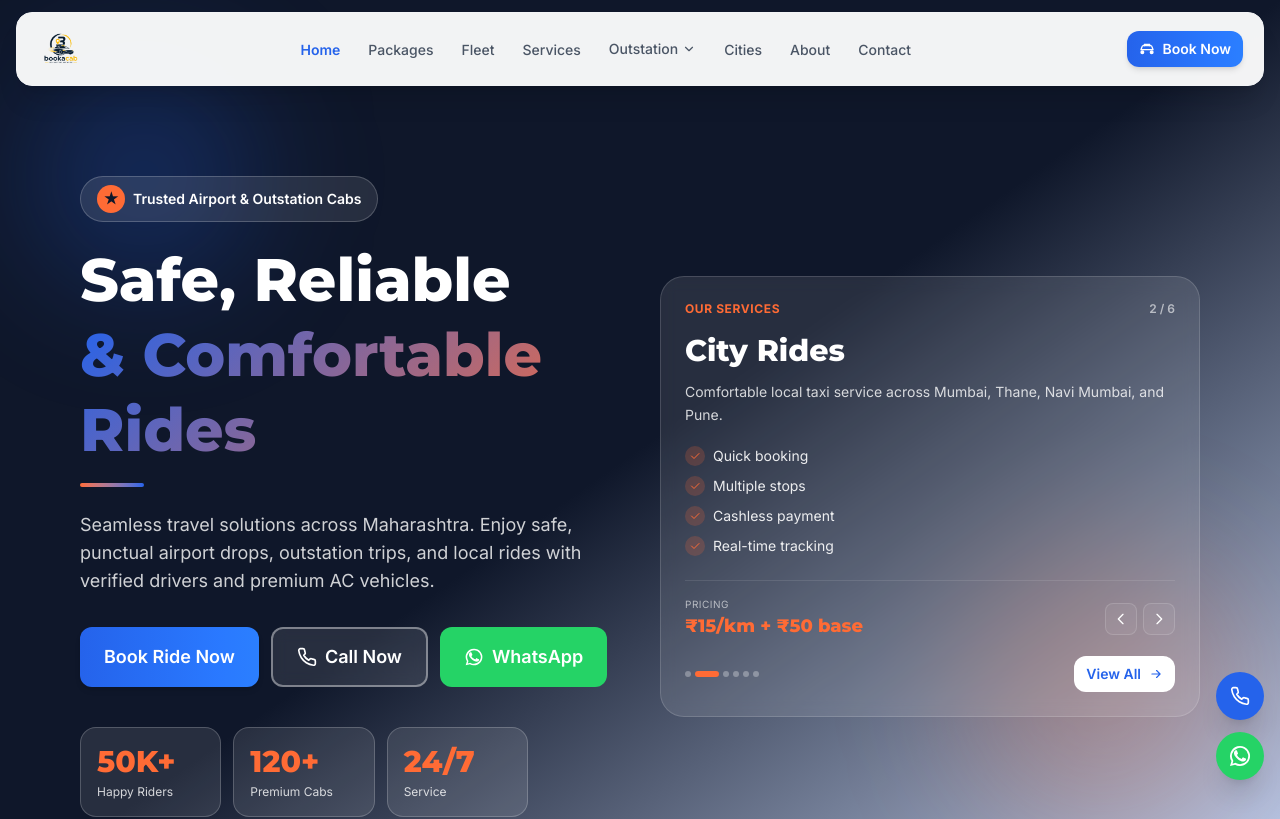
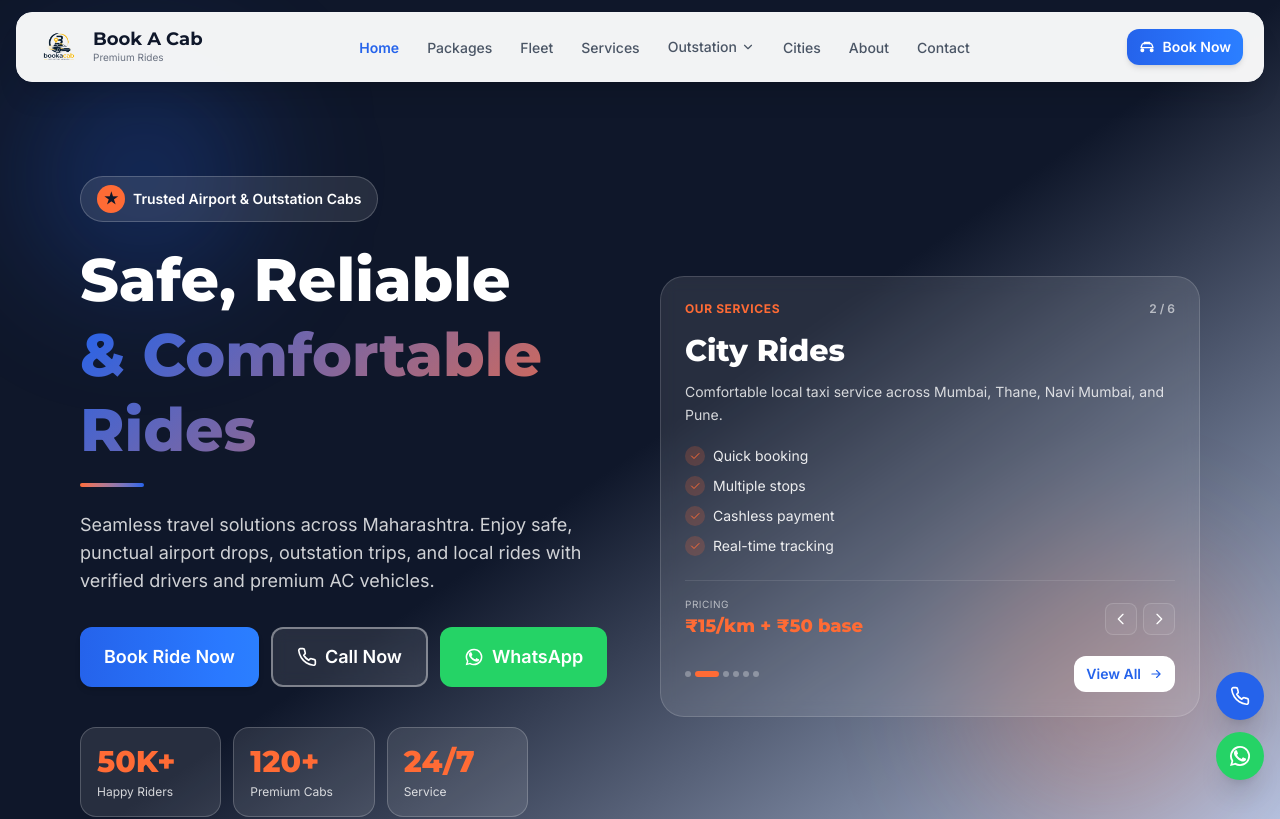
Before and after one commit to vrushabh-digraje/Swaraj-Travel, a Next.js app: page / in a window 1280 px wide. Shown: the top 819 px of the page. Built offline with nearby package versions, Linux system fonts and the light colour scheme.

Commit message:
style: display logo image and brand name text together in header and footer

```diff
--- a/src/components/footer.tsx
+++ b/src/components/footer.tsx
@@ -23,8 +23,9 @@ export function Footer() {
     <footer className="bg-navy text-white">
       <div className="mx-auto grid max-w-6xl gap-10 px-4 py-16 md:grid-cols-4">
         <div>
-          <div className="mb-4">
-            <img src="/logo.png" alt="Book A Cab Logo" className="h-12 w-auto object-contain brightness-0 invert" />
+          <div className="mb-4 flex items-center gap-3">
+            <img src="/logo.png" alt="Book A Cab Logo" className="h-10 w-auto object-contain brightness-0 invert" />
+            <strong className="font-display text-lg">{SITE.name}</strong>
           </div>
           <p className="text-sm text-gray-400">
             Your trusted partner for comfortable and safe travel across
--- a/src/components/header.tsx
+++ b/src/components/header.tsx
@@ -50,7 +50,15 @@ export function Header() {
         >
           <div className="flex items-center justify-between px-3 py-2 md:px-5 md:py-3">
             <Link href="/" className="flex items-center gap-2 md:gap-3">
-              <img src="/logo.png" alt="Book A Cab Logo" className="h-10 w-auto md:h-12 object-contain" />
+              <img src="/logo.png" alt="Book A Cab Logo" className="h-9 w-auto md:h-11 object-contain" />
+              <span>
+                <span className="block font-display text-sm font-bold leading-none text-navy md:text-lg">
+                  {SITE.name}
+                </span>
+                <span className="mt-0.5 hidden text-[10px] text-gray-500 md:block">
+                  {SITE.shortTagline}
+                </span>
+              </span>
             </Link>
 
             <ul className="hidden items-center gap-1 lg:flex">
```
